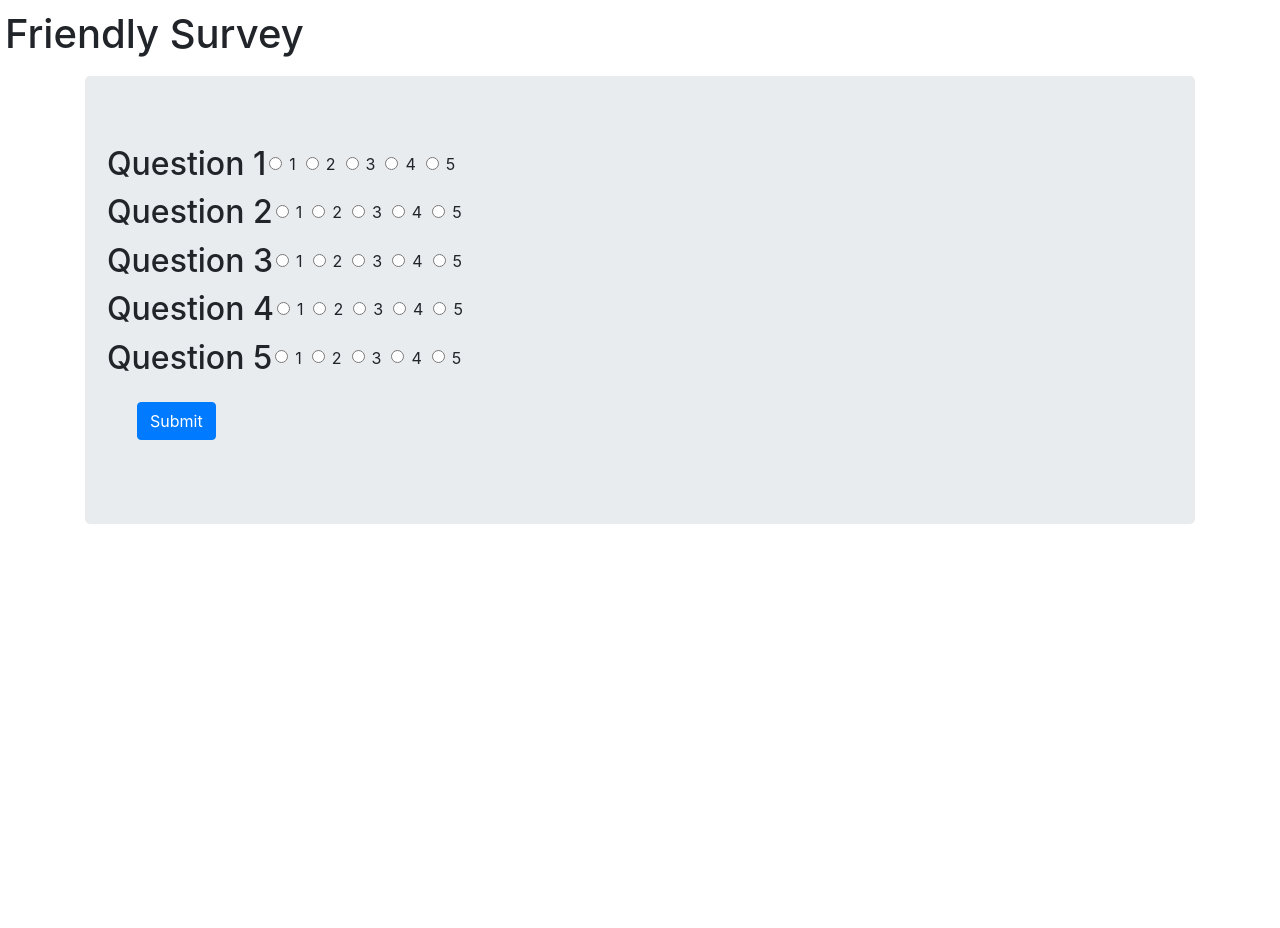
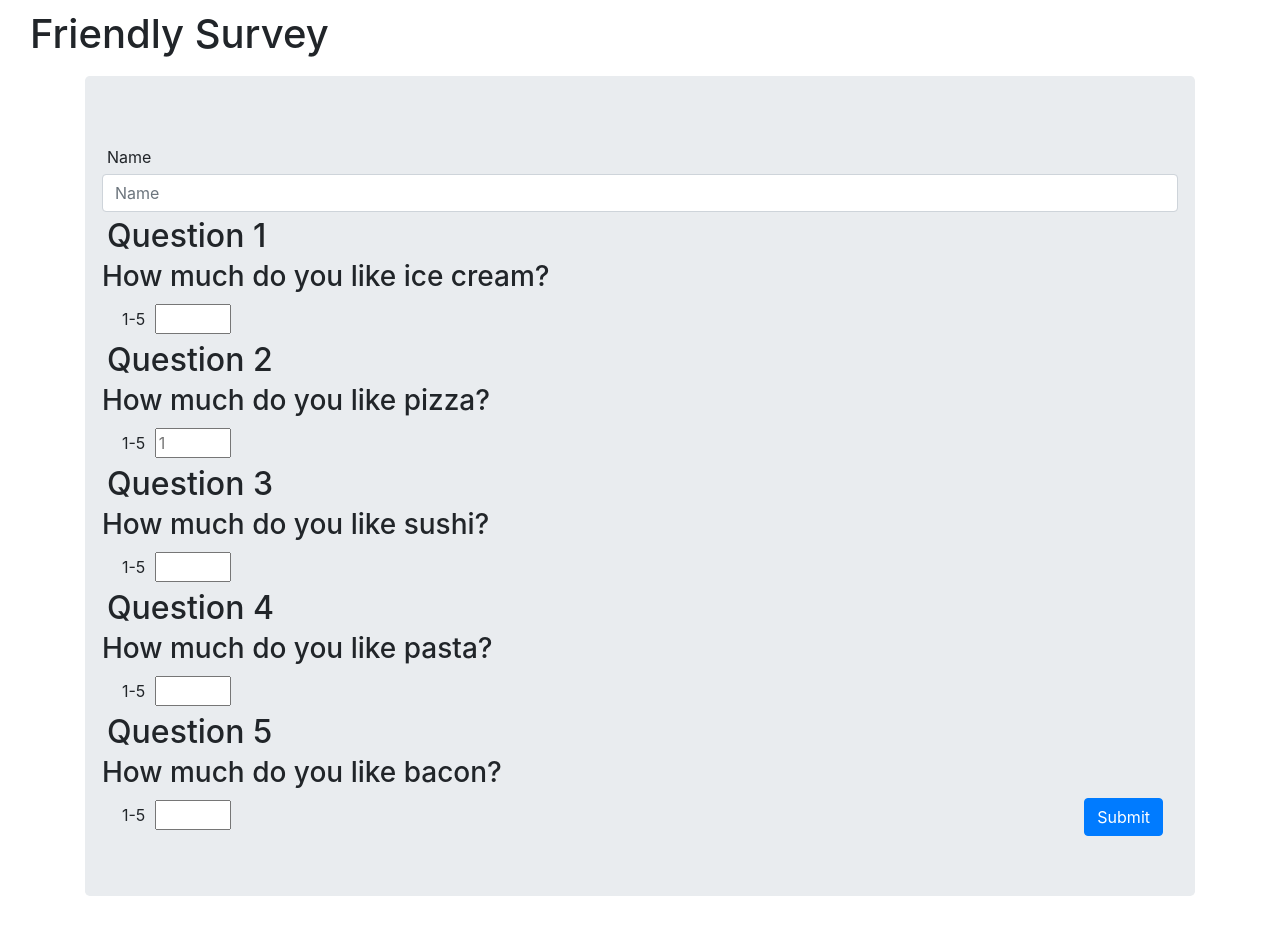
Before and after one commit to rudenik/FriendFinder, a website: page app/public/survey.html in a window 1280 px wide. Before the commit the page ends 800 px from the top, so only its background shows below. Drawn offline with nearby package versions, Linux system fonts and the light colour scheme.

Commit message:
got form submission working to the api but thats it

```diff
--- a/app/js/main.js
+++ b/app/js/main.js
@@ -1,9 +1,8 @@
+
+
 function surveyPost(){
     var currUrl = window.location.origin;
 
-    // $.ajax({ url: currUrl + "survey", method: GET}).then(
-
-    // )
     var newFriend = {
         name: $("#namefield").val().trim(),
         //photo?
--- a/app/public/css/style.css
+++ b/app/public/css/style.css
@@ -6,9 +6,13 @@ h2{
     padding-right: 5px;
 }
 h1{
-    margin-left: 10px;
+    position: relative;
+    margin-left: 20px;
     padding: 10px;
 }
-button{
+button .btn.btn-primary.pull-right{
     margin: 20px;
 }
+.btn-group{
+    padding: 0px 20px 0px 20px;
+}
--- a/app/public/survey.html
+++ b/app/public/survey.html
@@ -1,7 +1,8 @@
 <!DOCTYPE HTML>
 <html lang="en">
+
 <head>
-    <link rel="shortcut icon" type="image/png" href="assets/images/logo.png" />
+
     <title>Friend Finder Survey</title>
     <meta name="viewport" content="width=device-width, initial-scale=1.0">
     <link rel="stylesheet" href="https://stackpath.bootstrapcdn.com/bootstrap/4.1.0/css/bootstrap.min.css" integrity="sha384-9gVQ4dYFwwWSjIDZnLEWnxCjeSWFphJiwGPXr1jddIhOegiu1FwO5qRGvFXOdJZ4"
@@ -10,132 +11,93 @@
     <script src="https://use.fontawesome.com/a9c0e2e853.js"></script>
     <link rel="stylesheet" href="https://use.fontawesome.com/releases/v5.0.13/css/all.css" integrity="sha384-DNOHZ68U8hZfKXOrtjWvjxusGo9WQnrNx2sqG0tfsghAvtVlRW3tvkXWZh58N9jp"
         crossorigin="anonymous">
-    <script type="text/javascript" src="https://cdnjs.cloudflare.com/ajax/libs/jquery/3.3.1/jquery.min.js" defer></script>
+    <script type="text/javascript" src="https://cdnjs.cloudflare.com/ajax/libs/jquery/3.3.1/jquery.min.js"></script>
     <script src="https://maxcdn.bootstrapcdn.com/bootstrap/3.3.7/js/bootstrap.min.js" integrity="sha384-Tc5IQib027qvyjSMfHjOMaLkfuWVxZxUPnCJA7l2mCWNIpG9mGCD8wGNIcPD7Txa"
         crossorigin="anonymous" defer></script>
     <!-- <script src="assets/javascript/typed.js"></script>
     <script src="assets/javascript/basicScroll.min.js"></script> -->
     <link rel="stylesheet" href="https://maxcdn.bootstrapcdn.com/font-awesome/4.7.0/css/font-awesome.min.css">
     <link rel="stylesheet" type="text/css" href="css/style.css">
+    <script src="../js/main.js" defer></script>
 </head>
+
 <body>
-    <div class='row'>
+    <header>
         <h1>Friendly Survey</h1>
-    </div>
+    </header>
     <div class='container' id='surveycontainer'>
         <div class="jumbotron">
+            <!-- <form action="/api/friends" method="POST"> -->
                 <form>
                 <!-- <input type='radio' id='question1' class='custom-control-input'>
             <label type='custom-control-label'>1</label> -->
-
+                <div class="row">
+                    <label for='nameLabel'>Name</label>
+                    <input type='text' class='form-control' name="namefield" placeholder="Name" required>
+                </div>
                 <div class='row'>
                     <h2>Question 1</h2>
-            <div class="btn-group" data-toggle="buttons">
-
-                    <label class="btn btn-purple btn-rounded active btn-md form-check-label">
-                        <input class="form-check-input" type="radio" autocomplete="off"> 1
-                    </label>
-                    <label class="btn btn-purple btn-rounded btn-md form-check-label">
-                        <input class="form-check-input" type="radio" autocomplete="off"> 2
-                    </label>
-                    <label class="btn btn-purple btn-rounded btn-md form-check-label">
-                        <input class="form-check-input" type="radio" autocomplete="off"> 3
-                    </label>
-                    <label class="btn btn-purple btn-rounded btn-md form-check-label">
-                            <input class="form-check-input" type="radio" autocomplete="off"> 4
-                    </label>
-                    <label class="btn btn-purple btn-rounded btn-md form-check-label">
-                            <input class="form-check-input" type="radio" autocomplete="off"> 5
-                    </label>
                 </div>
+                <div class="row">
+                    <h3>How much do you like ice cream?</h3>
                 </div>
-            <div class='row'>
+                <label for="q1">1-5</label>
+                <input type="number" id="q1" name="q1" step="1" min="1" max="5" required />
+                <div class="row">
                     <h2>Question 2</h2>
-                <div class="btn-group" data-toggle="buttons">
-
-                        <label class="btn btn-purple btn-rounded active btn-md form-check-label">
-                            <input class="form-check-input" type="radio" autocomplete="off"> 1
-                        </label>
-                        <label class="btn btn-purple btn-rounded btn-md form-check-label">
-                            <input class="form-check-input" type="radio" autocomplete="off"> 2
-                        </label>
-                        <label class="btn btn-purple btn-rounded btn-md form-check-label">
-                            <input class="form-check-input" type="radio" autocomplete="off"> 3
-                        </label>
-                        <label class="btn btn-purple btn-rounded btn-md form-check-label">
-                                <input class="form-check-input" type="radio" autocomplete="off"> 4
-                        </label>
-                        <label class="btn btn-purple btn-rounded btn-md form-check-label">
-                                <input class="form-check-input" type="radio" autocomplete="off"> 5
-                        </label>
                 </div>
+                <div class="row">
+                    <h3>How much do you like pizza?</h3>
                 </div>
+                <label for="q2">1-5</label>
+                <input type="number" id="q2" name="q2" placeholder="1" step="1" min="1" max="5" required />
                 <div class='row'>
                     <h2>Question 3</h2>
-                    <div class="btn-group" data-toggle="buttons">
-
-                            <label class="btn btn-purple btn-rounded active btn-md form-check-label">
-                                <input class="form-check-input" type="radio" autocomplete="off"> 1
-                            </label>
-                            <label class="btn btn-purple btn-rounded btn-md form-check-label">
-                                <input class="form-check-input" type="radio" autocomplete="off"> 2
-                            </label>
-                            <label class="btn btn-purple btn-rounded btn-md form-check-label">
-                                <input class="form-check-input" type="radio" autocomplete="off"> 3
-                            </label>
-                            <label class="btn btn-purple btn-rounded btn-md form-check-label">
-                                    <input class="form-check-input" type="radio" autocomplete="off"> 4
-                            </label>
-                            <label class="btn btn-purple btn-rounded btn-md form-check-label">
-                                    <input class="form-check-input" type="radio" autocomplete="off"> 5
-                            </label>
                 </div>
+                <div class="row">
+                    <h3>How much do you like sushi?</h3>
                 </div>
+                <label for="q3">1-5</label>
+                <input type="number" id="q3" name="q3" step="1" min="1" max="5" required />
                 <div class='row'>
                     <h2>Question 4</h2>
-                        <div class="btn-group" data-toggle="buttons">
-
-                                <label class="btn btn-purple btn-rounded active btn-md form-check-label">
-                                    <input class="form-check-input" type="radio" autocomplete="off"> 1
-                                </label>
-                                <label class="btn btn-purple btn-rounded btn-md form-check-label">
-                                    <input class="form-check-input" type="radio" autocomplete="off"> 2
-                                </label>
-                                <label class="btn btn-purple btn-rounded btn-md form-check-label">
-                                    <input class="form-check-input" type="radio" autocomplete="off"> 3
-                                </label>
-                                <label class="btn btn-purple btn-rounded btn-md form-check-label">
-                                        <input class="form-check-input" type="radio" autocomplete="off"> 4
-                                </label>
-                                <label class="btn btn-purple btn-rounded btn-md form-check-label">
-                                        <input class="form-check-input" type="radio" autocomplete="off"> 5
-                                </label>
                 </div>
+                <div class="row">
+                    <h3>How much do you like pasta?</h3>
                 </div>
+                <label for="q4">1-5</label>
+                <input type="number" id="q4" name="q4" step="1" min="1" max="5" required />
                 <div class='row'>
                     <h2>Question 5</h2>
-                            <div class="btn-group" data-toggle="buttons">
+                </div>
+                <div class="row">
+                    <h3>How much do you like bacon?</h3>
+                </div>
+                <label for="q5">1-5</label>
+                <input type="number" id="q5" name="q5" step="1" min="1" max="5" required/>
 
-                                    <label class="btn btn-purple btn-rounded active btn-md form-check-label">
-                                        <input class="form-check-input" type="radio" autocomplete="off"> 1
-                                    </label>
-                                    <label class="btn btn-purple btn-rounded btn-md form-check-label">
-                                        <input class="form-check-input" type="radio" autocomplete="off"> 2
-                                    </label>
-                                    <label class="btn btn-purple btn-rounded btn-md form-check-label">
-                                        <input class="form-check-input" type="radio" autocomplete="off"> 3
-                                    </label>
-                                    <label class="btn btn-purple btn-rounded btn-md form-check-label">
-                                            <input class="form-check-input" type="radio" autocomplete="off"> 4
-                                    </label>
-                                    <label class="btn btn-purple btn-rounded btn-md form-check-label">
-                                            <input class="form-check-input" type="radio" autocomplete="off"> 5
-                                    </label>
-                                </div>
-                            </div>
-                            <button type="submit" class="btn btn-primary">Submit</button>
+                <button type="submit" id="subbutt" class="btn btn-primary pull-right">Submit</button>
 
             </form>
         </div>
     </div>
+    <div class="modal fade" id="exampleModal" tabindex="-1" role="dialog" aria-labelledby="exampleModalLabel" aria-hidden="true">
+        <div class="modal-dialog" role="document">
+            <div class="modal-content">
+                <div class="modal-header">
+                    <h5 class="modal-title" id="exampleModalLabel">Modal title</h5>
+                    <button type="button" class="close" data-dismiss="modal" aria-label="Close">
+                        <span aria-hidden="true">&times;</span>
+                    </button>
+                </div>
+                <div class="modal-body">
+                    ...
+                </div>
+                <div class="modal-footer">
+                    <button type="button" class="btn btn-secondary" data-dismiss="modal">Close</button>
+                    <!-- <button type="button" class="btn btn-primary">Save changes</button> -->
+                </div>
+            </div>
+        </div>
+    </div>
 </body>
--- a/package.json
+++ b/package.json
@@ -5,7 +5,7 @@
   "main": "server.js",
   "scripts": {
     "test": "echo \"Error: no test specified\" && exit 1",
-    "start": "node server.js"
+    "start": "nodemon server.js"
   },
   "keywords": [],
   "author": "",
```
Also changed, not shown: app/public/home.html (+7 -11 lines), app/routing/apiRoutes.js (+16 -6 lines). Lines whose indentation alone changed are shown as unchanged.
